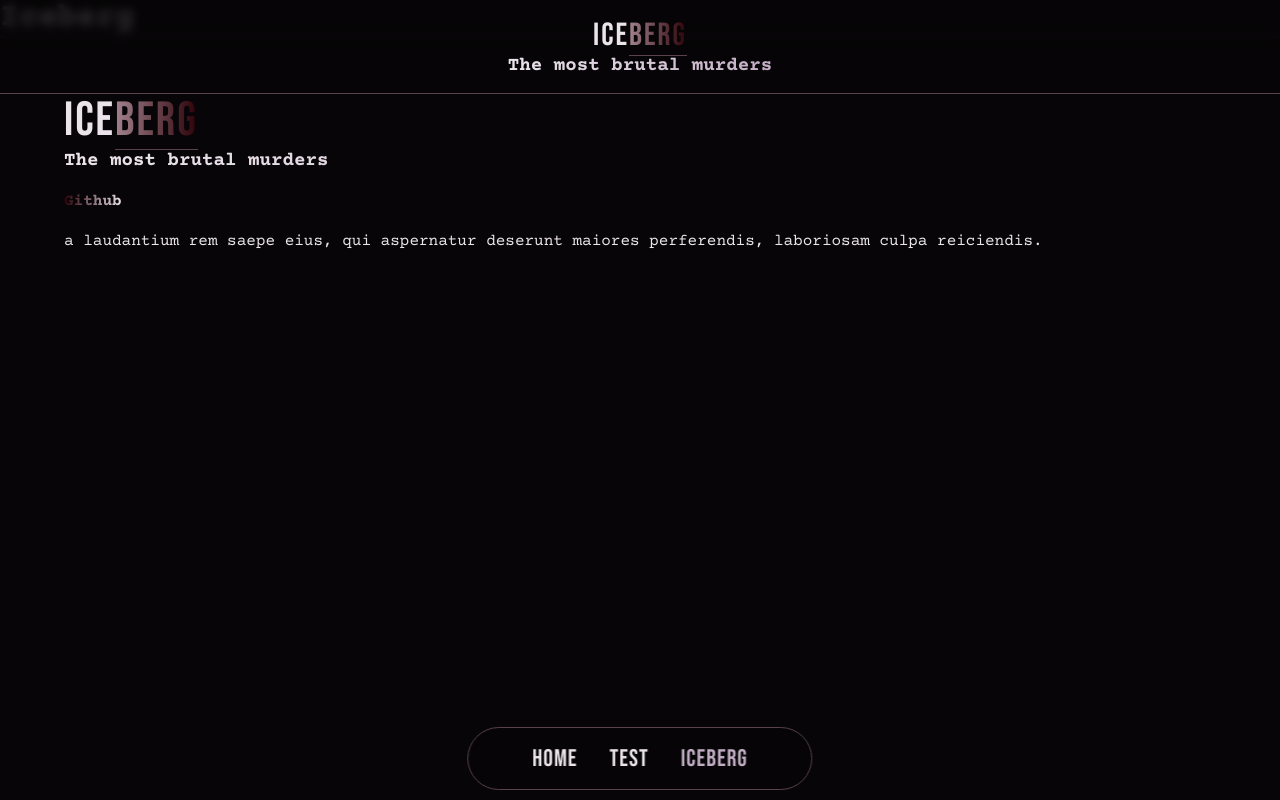
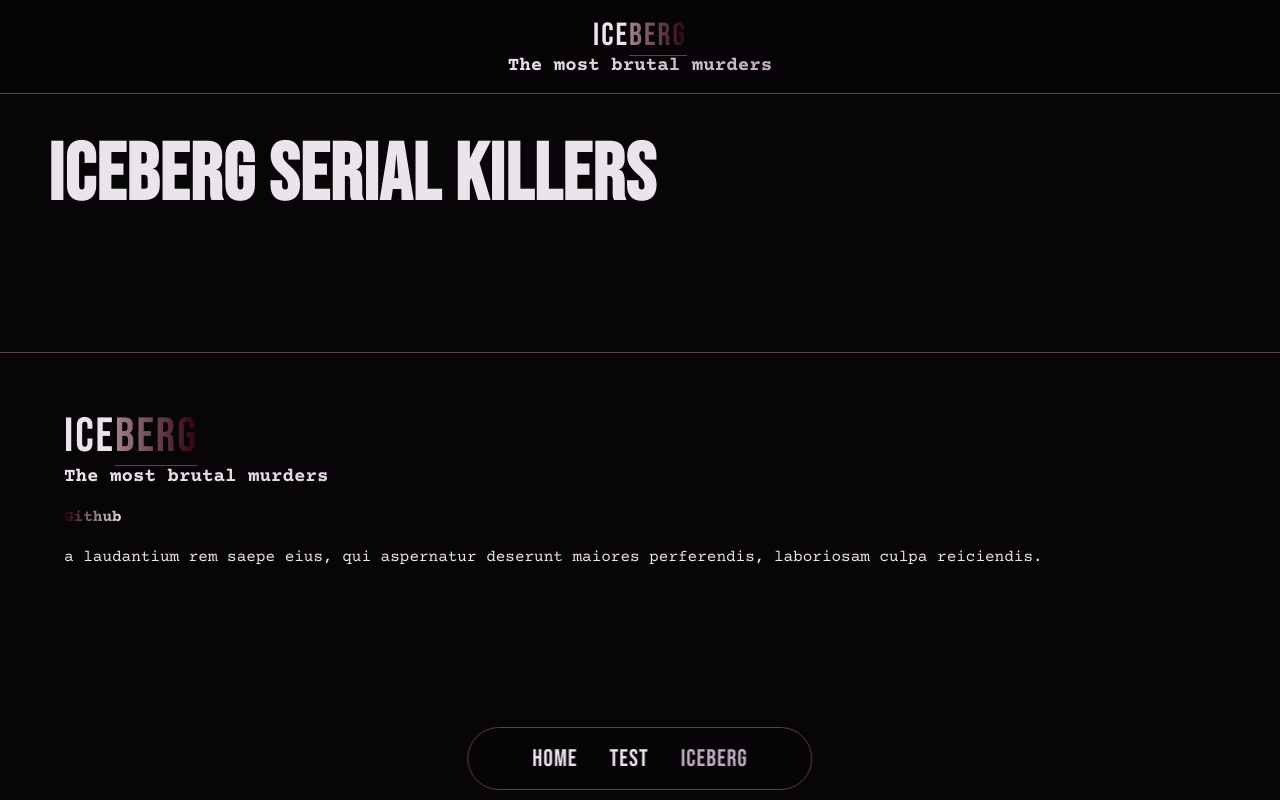
Before and after one commit to pawelek7k/murderSite, a React (Vite) app: page /murderSite/Iceberg in a window 1280 px wide. Built offline with nearby package versions, Linux system fonts and the light colour scheme.

Commit message:
add heading to iceberg page

```diff
--- /dev/null
+++ b/src/components/Iceberg/HeroSection/HeroStyles.ts
@@ -0,0 +1,5 @@
+import styled from "styled-components";
+
+export const HeroStyles = styled.section`
+    padding:8rem 3rem;
+`
--- /dev/null
+++ b/src/components/Iceberg/HeroSection/index.tsx
@@ -0,0 +1,10 @@
+import { Heading } from "../../Heading/h1";
+import { HeroStyles } from "./HeroStyles";
+
+export const Hero = () => {
+  return (
+    <HeroStyles>
+      <Heading content={"Iceberg serial killers"} />
+    </HeroStyles>
+  );
+};
--- a/src/pages/Iceberg.tsx
+++ b/src/pages/Iceberg.tsx
@@ -1,4 +1,5 @@
 import { useEffect } from "react";
+import { Hero } from "../components/Iceberg/HeroSection";
 
 export const Iceberg = () => {
   useEffect(() => {
@@ -7,7 +8,7 @@ export const Iceberg = () => {
 
   return (
     <>
-      <h1>Iceberg</h1>
+      <Hero />
     </>
   );
 };
```
